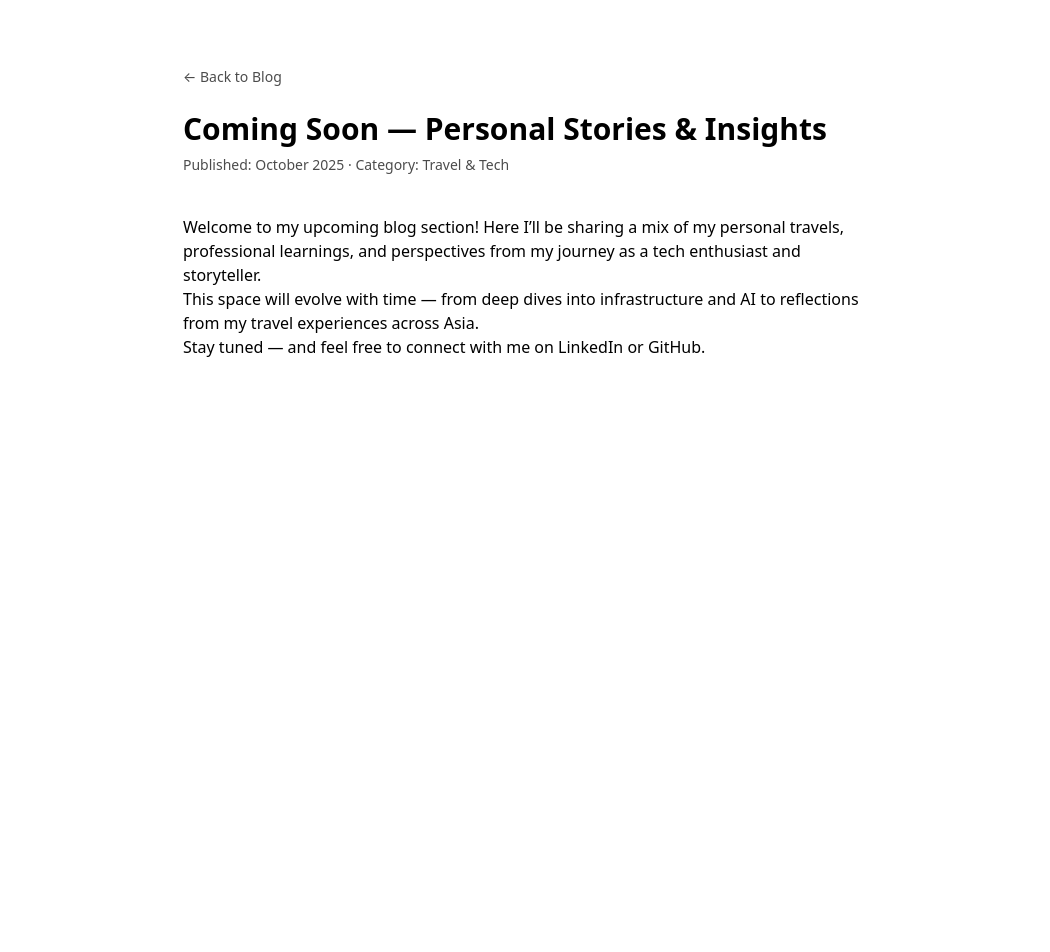
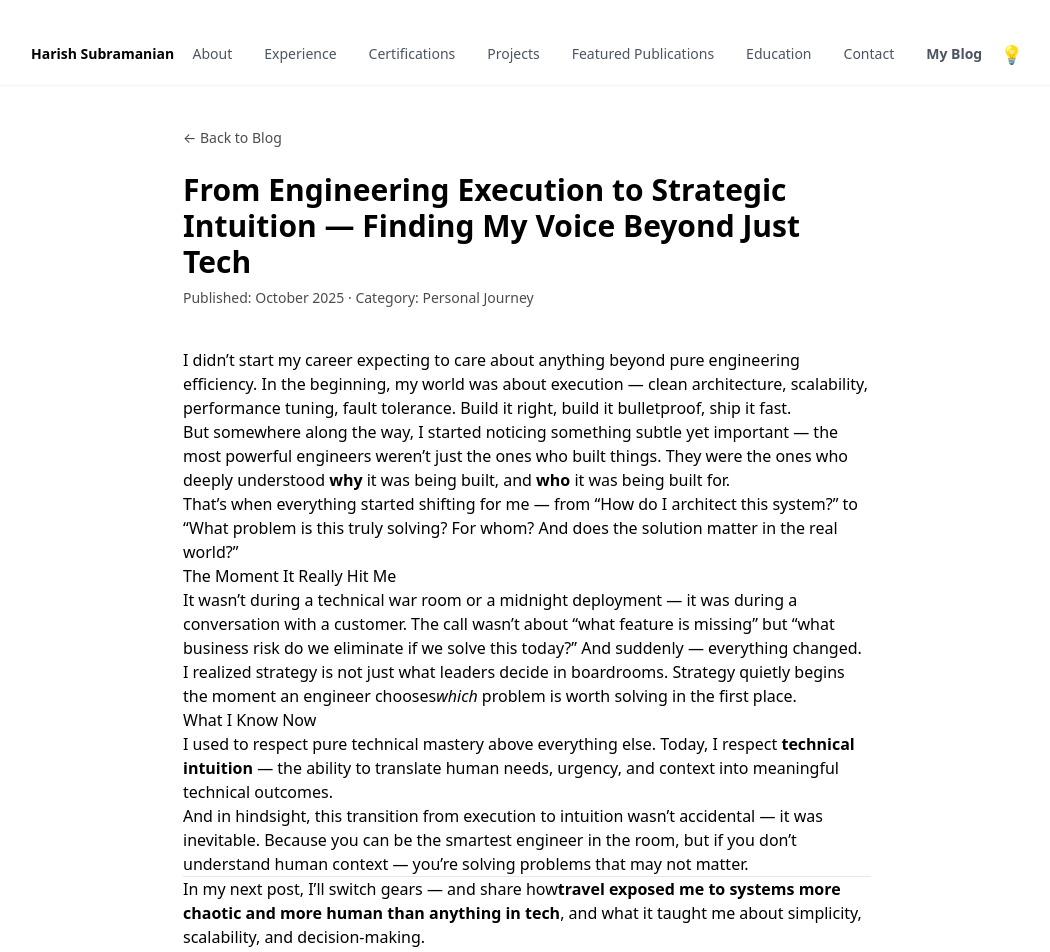
Before and after one commit to HarishS99/harish-portfolio, a Next.js app: page /blog/first-post in a window 1280 px wide. Shown: the top 952 px of the page, without its empty margins (113-1163 px from the left). Before the commit the page ends 824 px from the top, so only its background shows below. Built offline with nearby package versions, Linux system fonts and the light colour scheme.

Commit message:
Update page.tsx

```diff
--- a/app/blog/first-post/page.tsx
+++ b/app/blog/first-post/page.tsx
@@ -1,9 +1,12 @@
 "use client";
 
+import Navbar from "../../(site)/components/Navbar";
 import Link from "next/link";
 
 export default function BlogPost() {
   return (
+    <>
+      <Navbar />
       <main className="min-h-screen p-6 md:p-10 max-w-3xl mx-auto">
         <Link
           href="/blog"
@@ -13,42 +16,66 @@ export default function BlogPost() {
         </Link>
 
         <h1 className="text-3xl font-bold mb-2">
-        Coming Soon — Personal Stories & Insights
+          From Engineering Execution to Strategic Intuition — Finding My Voice Beyond Just Tech
         </h1>
-      <p className="opacity-70 text-sm mb-10">Published: October 2025 · Category: Travel & Tech</p>
+        <p className="opacity-70 text-sm mb-10">Published: October 2025 · Category: Personal Journey</p>
 
         <div className="prose dark:prose-invert max-w-none">
           <p>
-          Welcome to my upcoming blog section! Here I’ll be sharing a mix of my
-          personal travels, professional learnings, and perspectives from my
-          journey as a tech enthusiast and storyteller.
+            I didn’t start my career expecting to care about anything beyond pure engineering efficiency.
+            In the beginning, my world was about execution — clean architecture, scalability, performance tuning,
+            fault tolerance. Build it right, build it bulletproof, ship it fast.
           </p>
 
           <p>
-          This space will evolve with time — from deep dives into infrastructure
-          and AI to reflections from my travel experiences across Asia.
+            But somewhere along the way, I started noticing something subtle yet important —
+            the most powerful engineers weren’t just the ones who built things.
+            They were the ones who deeply understood <strong>why</strong> it was being built,
+            and <strong>who</strong> it was being built for.
           </p>
 
           <p>
-          Stay tuned — and feel free to connect with me on{" "}
-          <a
-            href="https://www.linkedin.com/in/harish-subramanian-a246a016b/"
-            target="_blank"
-            rel="noopener noreferrer"
-          >
-            LinkedIn
-          </a>{" "}
-          or{" "}
-          <a
-            href="https://github.com/HarishS99"
-            target="_blank"
-            rel="noopener noreferrer"
-          >
-            GitHub
-          </a>
-          .
+            That’s when everything started shifting for me — from “How do I architect this system?”
+            to “What problem is this truly solving? For whom? And does the solution matter in the real world?”
+          </p>
+
+          <h3>The Moment It Really Hit Me</h3>
+          <p>
+            It wasn’t during a technical war room or a midnight deployment —
+            it was during a conversation with a customer.
+            The call wasn’t about “what feature is missing” but
+            “what business risk do we eliminate if we solve this today?”
+            And suddenly — everything changed.
+          </p>
+
+          <p>
+            I realized strategy is not just what leaders decide in boardrooms.
+            Strategy quietly begins the moment an engineer chooses
+            <em>which</em> problem is worth solving in the first place.
+          </p>
+
+          <h3>What I Know Now</h3>
+          <p>
+            I used to respect pure technical mastery above everything else.
+            Today, I respect <strong>technical intuition</strong> —
+            the ability to translate human needs, urgency, and context into meaningful technical outcomes.
+          </p>
+
+          <p>
+            And in hindsight, this transition from execution to intuition wasn’t accidental —
+            it was inevitable. Because you can be the smartest engineer in the room,
+            but if you don’t understand human context — you’re solving problems that may not matter.
+          </p>
+
+          <hr />
+
+          <p>
+            In my next post, I’ll switch gears — and share how
+            <strong>travel exposed me to systems more chaotic and more human than anything in tech</strong>,
+            and what it taught me about simplicity, scalability, and decision-making.
           </p>
         </div>
       </main>
+    </>
   );
 }
```
Lines whose indentation alone changed are shown as unchanged.
